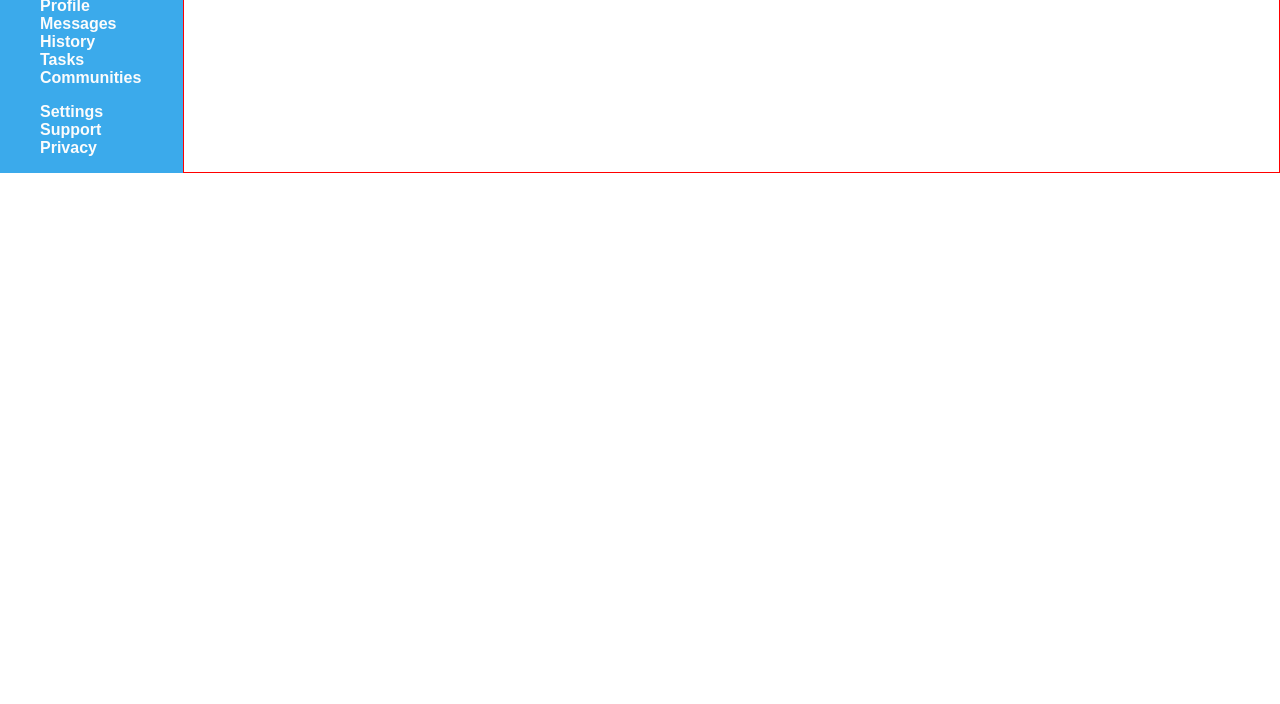
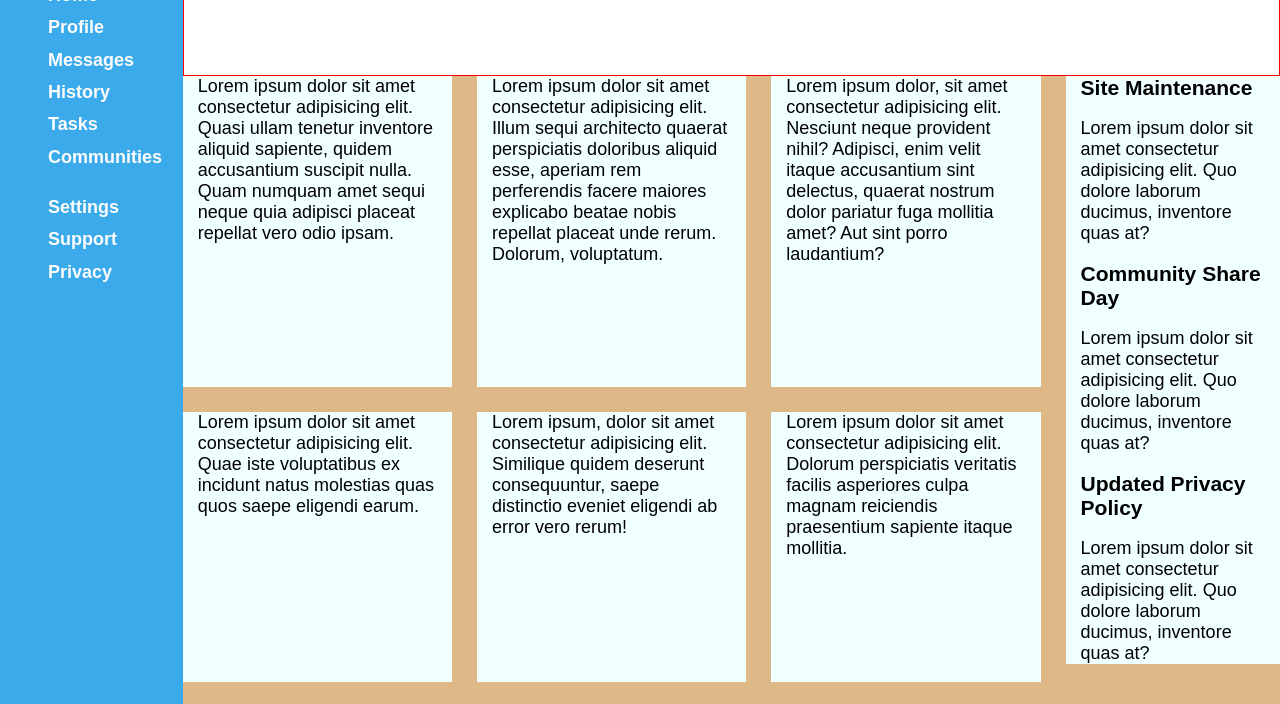
Before and after one commit to ItsWakana/Admin-dashboard, a plain HTML site: page index.html in a window 1280 px wide. Shown: the part 101-805 px from the top of the page. Drawn offline with Linux system fonts and the light colour scheme.

Commit message:
add section content in center

```diff
--- a/index.html
+++ b/index.html
@@ -53,9 +53,27 @@
         </div>
 
         <section class="content">
-            <div class="projects"></div>
-            <div class="announcements"></div>
-            <div class="trending"></div>
+            <div class="projects">
+                <article class="box">Lorem ipsum dolor sit amet consectetur adipisicing elit. Quasi ullam tenetur inventore aliquid sapiente, quidem accusantium suscipit nulla. Quam numquam amet sequi neque quia adipisci placeat repellat vero odio ipsam.</article>
+                <article class="box">Lorem ipsum dolor sit amet consectetur adipisicing elit. Illum sequi architecto quaerat perspiciatis doloribus aliquid esse, aperiam rem perferendis facere maiores explicabo beatae nobis repellat placeat unde rerum. Dolorum, voluptatum.</article>
+                <article class="box">Lorem ipsum dolor, sit amet consectetur adipisicing elit. Nesciunt neque provident nihil? Adipisci, enim velit itaque accusantium sint delectus, quaerat nostrum dolor pariatur fuga mollitia amet? Aut sint porro laudantium?</article>
+                <article class="box">Lorem ipsum dolor sit amet consectetur adipisicing elit. Quae iste voluptatibus ex incidunt natus molestias quas quos saepe eligendi earum.</article>
+                <article class="box">Lorem ipsum, dolor sit amet consectetur adipisicing elit. Similique quidem deserunt consequuntur, saepe distinctio eveniet eligendi ab error vero rerum!</article>
+                <article class="box">Lorem ipsum dolor sit amet consectetur adipisicing elit. Dolorum perspiciatis veritatis facilis asperiores culpa magnam reiciendis praesentium sapiente itaque mollitia.</article>
+            </div>
+            <div class="announcements">
+                <div class="right-side-box">
+                    <h3>Site Maintenance</h3>
+                    <p>Lorem ipsum dolor sit amet consectetur adipisicing elit. Quo dolore laborum ducimus, inventore quas at?</p>
+                    <h3>Community Share Day</h3>
+                    <p>Lorem ipsum dolor sit amet consectetur adipisicing elit. Quo dolore laborum ducimus, inventore quas at?</p>
+                    <h3>Updated Privacy Policy</h3>
+                    <p>Lorem ipsum dolor sit amet consectetur adipisicing elit. Quo dolore laborum ducimus, inventore quas at?</p>
+                </div>
+            </div>
+            <div class="trending">
+                <div class="right-side-box"></div>
+            </div>
         </section>
     </div>
 </body>
--- a/style.css
+++ b/style.css
@@ -1,23 +1,39 @@
 :root {
     --main-body-clr: rgb(59, 170, 235);
-    --main-font-size: 16px;
+    --main-font-size: 18px;
     --sidebar-font-clr: rgb(252, 252, 252);
 }
 
 body {
     margin: 0;
     padding: 0;
+    font-size: var(--main-font-size);
     font-family: Arial, Helvetica, sans-serif;
+}
+
+h1,
+h2 {
+    font-size: 25px;
+}
+
+h3 {
+    margin: 0;
 }
 
 .container {
     display: grid;
     grid-template-columns: 1fr 6fr;
+    grid-template-rows: 1fr 7fr;
 }
+
 .side-bar {
     background-color: var(--main-body-clr);
     color: var(--sidebar-font-clr);
-    font-weight: 600;
+    font-weight: 700;
+    line-height: 1.8;
+    /* height: 100vh; */
+    grid-row: span 4;
+    padding-left: 3rem;
 }
 
 .header {
@@ -52,5 +68,33 @@ body {
 }
 
 .side-bar ul {
+    padding: 0;
     list-style: none;
 }
+
+.content {
+    background-color: burlywood;
+    grid-column: 2;
+    display: grid;
+    grid-template-columns: 4fr 1fr;
+    grid-template-rows: 1fr 1fr;
+    gap: 25px;
+}
+
+.projects {
+    display: grid;
+    grid-template-columns: repeat(auto-fill, minmax(200px, 1fr));
+    gap: 25px;
+}
+
+.projects > .box {
+    text-align: left;
+    padding: 0 15px;
+    background-color: azure;
+}
+
+.announcements .right-side-box {
+    background-color: azure;
+    padding: 0 15px;
+
+}
```
